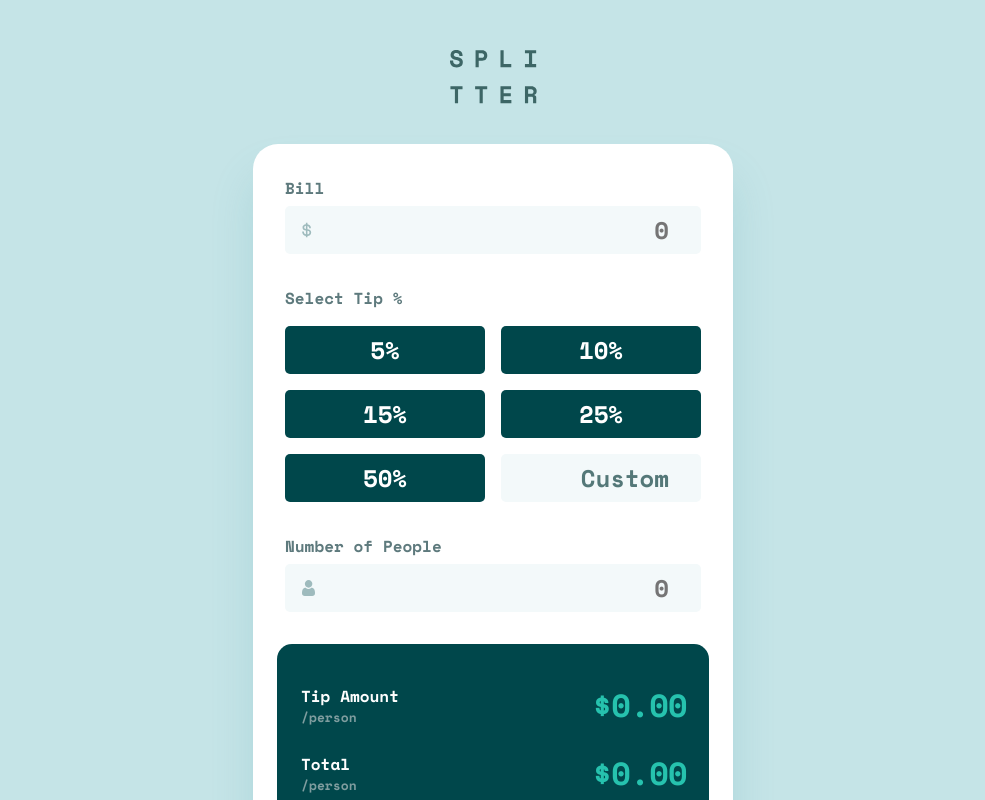
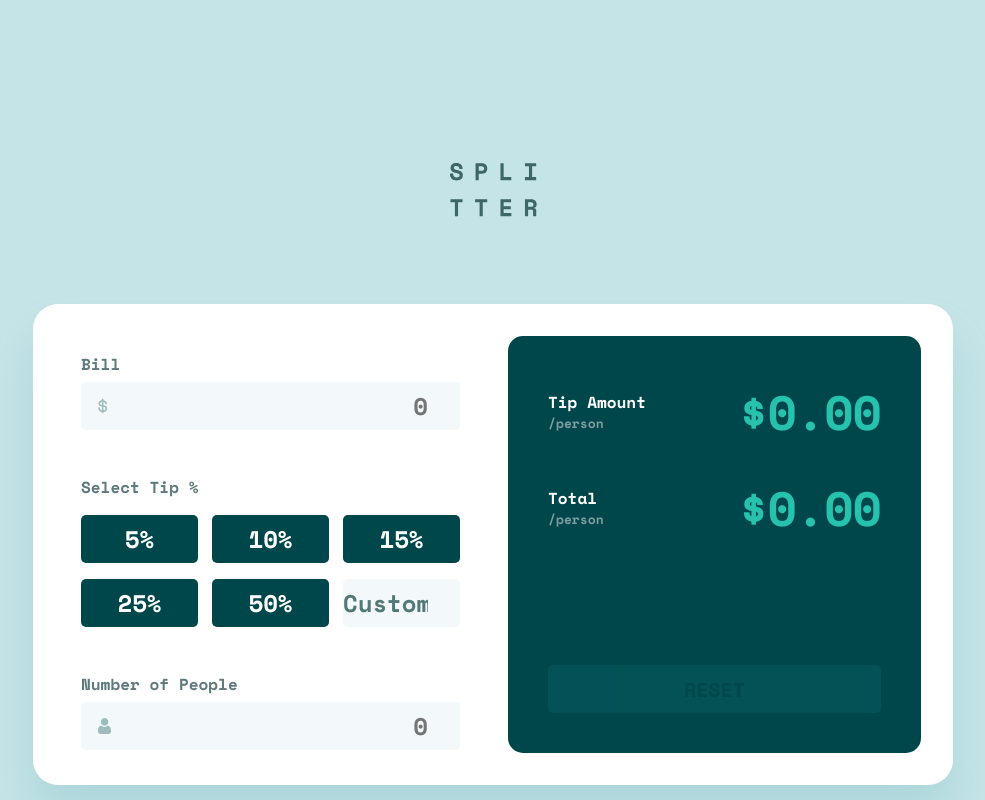
Before and after one commit to vanderms/tip-calculator, a React (Create React App) app: page / in a window 1280 px wide. Shown: the top 800 px of the page, without its empty margins (147-1132 px from the left). Built offline with nearby package versions, Linux system fonts and the light colour scheme.

Commit message:
implement responsive design

```diff
--- a/src/styles/index.scss
+++ b/src/styles/index.scss
@@ -1,3 +1,20 @@
+@use 'sass:map';
+@use 'sass:math';
+
+$breakpoints: (
+  mobile: 350px,
+  tablet: 720px,
+  laptop: 1200px,
+  desktop: 1520px,
+);
+
+@mixin media($size) {
+  $breakpoint: map.get($breakpoints, $size);
+  @media screen and (min-width: $breakpoint) {
+    @content;
+  }
+}
+
 *,
 *::after,
 *::before {
@@ -33,6 +50,10 @@ input[type='number'] {
   .logo-link {
     margin-top: 50px;
 
+    @include media(laptop) {
+      margin-top: 163px;
+    }
+
     img {
       display: block;
     }
@@ -49,23 +70,49 @@ input[type='number'] {
   margin-top: 40px;
   padding: 32px;
 
+  background: #ffffff;
+  box-shadow: 0px 32px 43px rgba(79, 166, 175, 0.200735);
+  border-radius: 25px 25px 0px 0px;
+
+  @include media(laptop) {
+    border-radius: 25px;
+    margin-bottom: 200px;
+  }
+
+  @include media(laptop) {
+    margin-top: 87px;
+    width: 920px;
+  }
+
   .form {
-    display: flex;
-    flex-direction: column;
+    display: grid;
+    grid-template-columns: 1fr;
     align-items: center;
     gap: 32px;
+
+    @include media(laptop) {
+      grid-template-columns: 379px 413px;
+      column-gap: 48px;
+      row-gap: 40px;
+      justify-content: space-between;
+
+      .visor {
+        grid-column: 2 / span 1;
+        grid-row: 1 / span 3;
+      }
+    }
 
     .bill-input-container,
     .radio-container,
     .npeople-input-container {
       width: 100%;
       position: relative;
+
+      @include media(laptop) {
+        margin-left: 16px;
+      }
     }
   }
-
-  background: #ffffff;
-  box-shadow: 0px 32px 43px rgba(79, 166, 175, 0.200735);
-  border-radius: 25px 25px 0px 0px;
 
   .label {
     display: block;
@@ -96,6 +143,10 @@ input[type='number'] {
   }
 
   .bill-input-container {
+    @include media(laptop) {
+      margin-top: 13px;
+    }
+
     #bill {
       margin-top: 6px;
     }
@@ -105,8 +156,18 @@ input[type='number'] {
     display: grid;
     grid-template-columns: 1fr 1fr;
     gap: 16px;
+
+    @include media(laptop) {
+      grid-template-columns: 1fr 1fr 1fr;
+      column-gap: 14px;
+      row-gap: 16px;
+    }
+
     .label {
       grid-column: 1 / span 2;
+      @include media(laptop) {
+        grid-column: 1 / span 3;
+      }
     }
 
     .radio-item {
@@ -124,6 +185,11 @@ input[type='number'] {
         line-height: 36px;
         color: #ffffff;
         cursor: pointer;
+
+        &:hover {
+          background: #9fe8df;
+          color: #00474b;
+        }
       }
 
       .radio-buttom:checked + .radio-label {
@@ -161,6 +227,10 @@ input[type='number'] {
       }
     }
 
+    .error-message + .input {
+      border: 2px solid #e17052;
+    }
+
     .input {
       margin-top: 6px;
       grid-column: 1 / span 2;
@@ -173,12 +243,21 @@ input[type='number'] {
     border-radius: 15px;
     padding: 37px 22px 24px 24px;
 
+    @include media(laptop) {
+      width: 100%;
+      padding: 40px;
+    }
+
     .output-item {
       width: 100%;
       height: 48px;
       display: flex;
       justify-content: space-between;
       align-items: center;
+
+      @include media(laptop) {
+        height: 71px;
+      }
 
       .output-label .title {
         font-size: 16px;
@@ -194,6 +273,10 @@ input[type='number'] {
 
       & + .output-item {
         margin-top: 20px;
+
+        @include media(laptop) {
+          margin-top: 25px;
+        }
       }
     }
 
@@ -203,6 +286,12 @@ input[type='number'] {
       text-align: right;
       letter-spacing: -0.666667px;
       color: #26c2ae;
+
+      @include media(laptop) {
+        font-size: 48px;
+        line-height: 71px;
+        letter-spacing: -1px;
+      }
     }
 
     .reset {
@@ -216,6 +305,10 @@ input[type='number'] {
       color: #00474b;
       cursor: pointer;
 
+      @include media(laptop) {
+        margin-top: 122px;
+      }
+
       &:hover {
         background: #9fe8df;
       }
```
